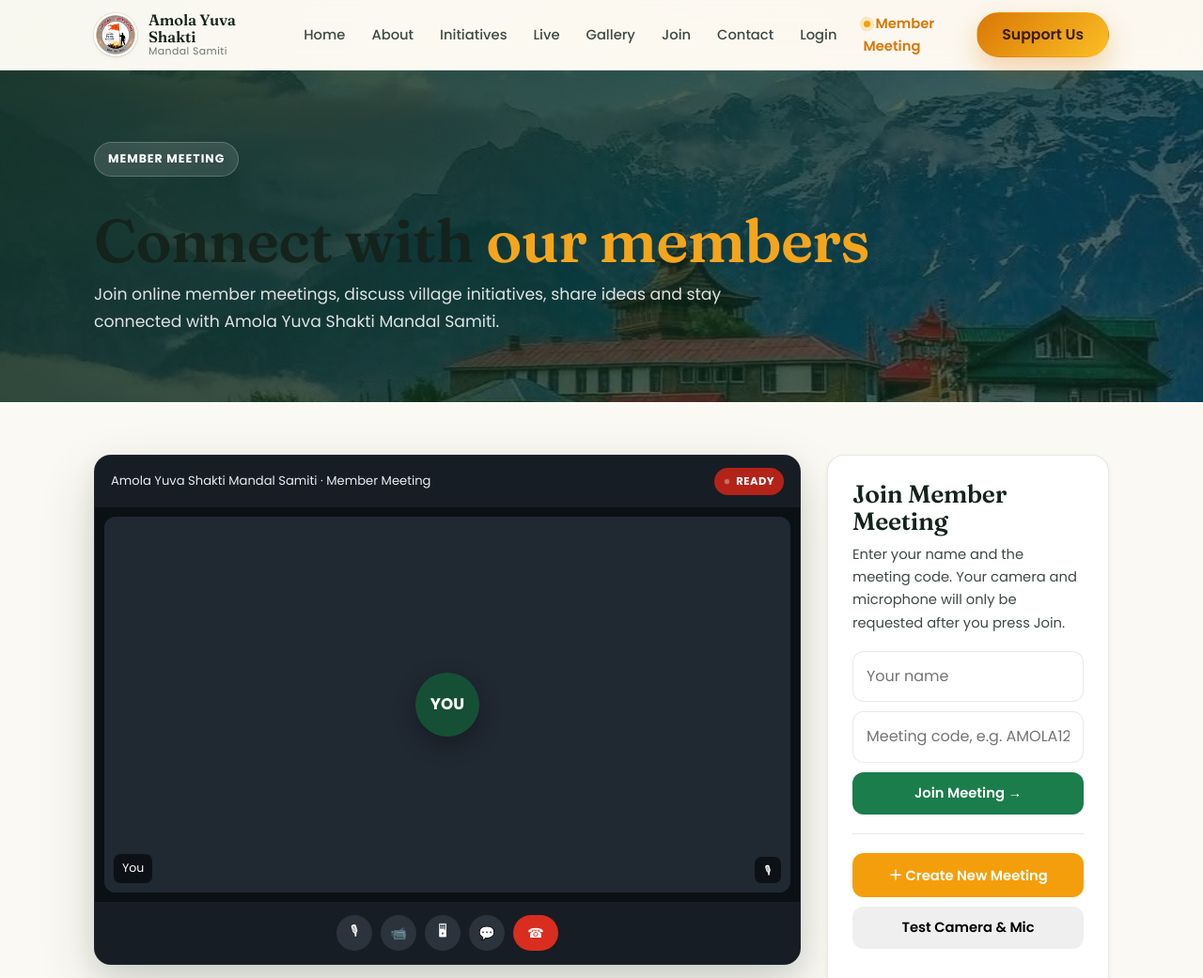
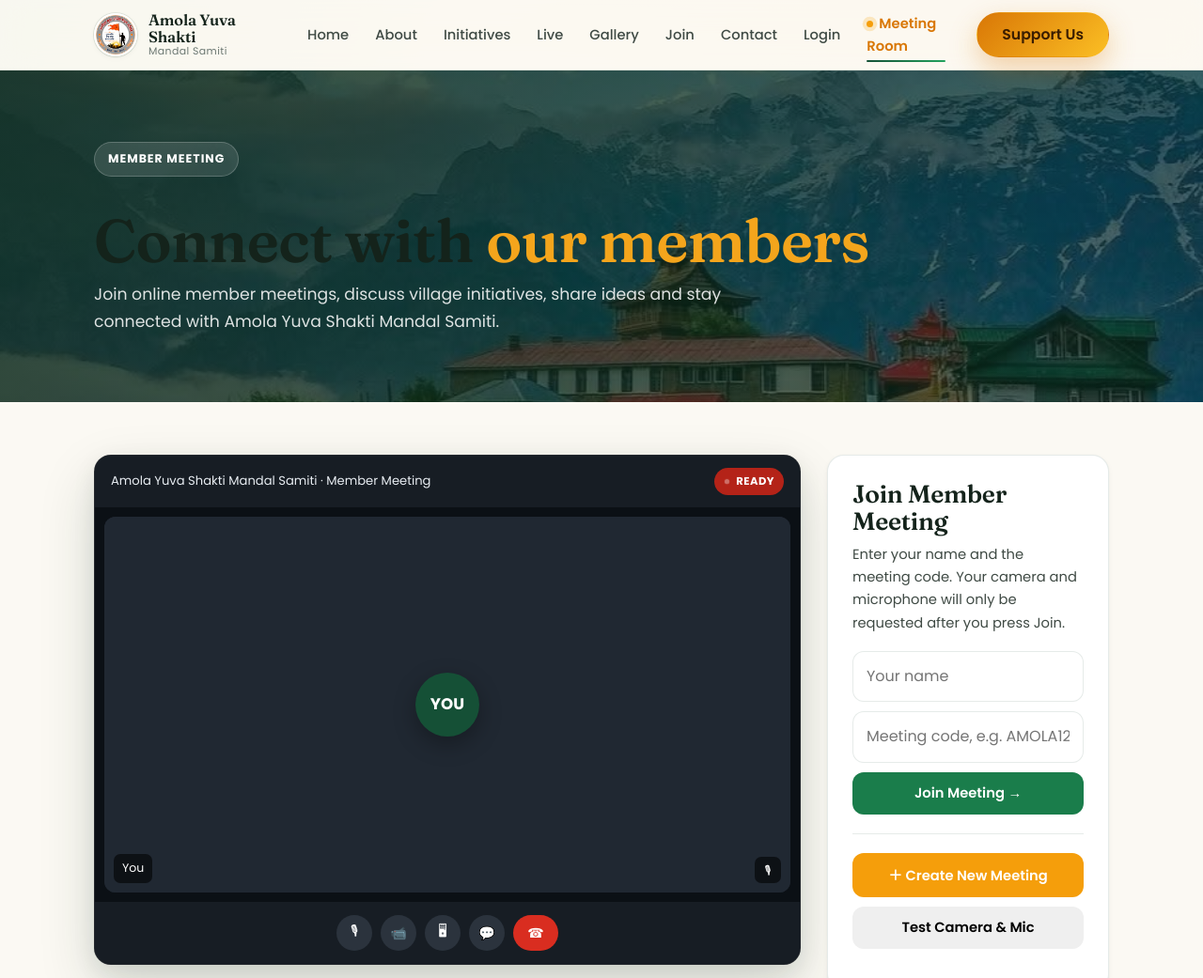
Before and after one commit to RohitAmoli/yssamola, a website: page news.html in a window 1280 px wide. Shown: the top 1041 px of the page at 94% size. Drawn offline with Linux system fonts and the light colour scheme.

Commit message:
Update news.html

```diff
--- a/news.html
+++ b/news.html
@@ -515,7 +515,7 @@
         <a href="member.html">Login</a>
 
         <!-- Active member meeting page -->
-        <a href="member-meeting.html" class="news-link">Member Meeting</a>
+        <a href="news.html" class="news-link">Meeting Room</a>
 
         <a href="donate.html" class="btn btn-accent drawer-only">Support Us</a>
       </div>
```
